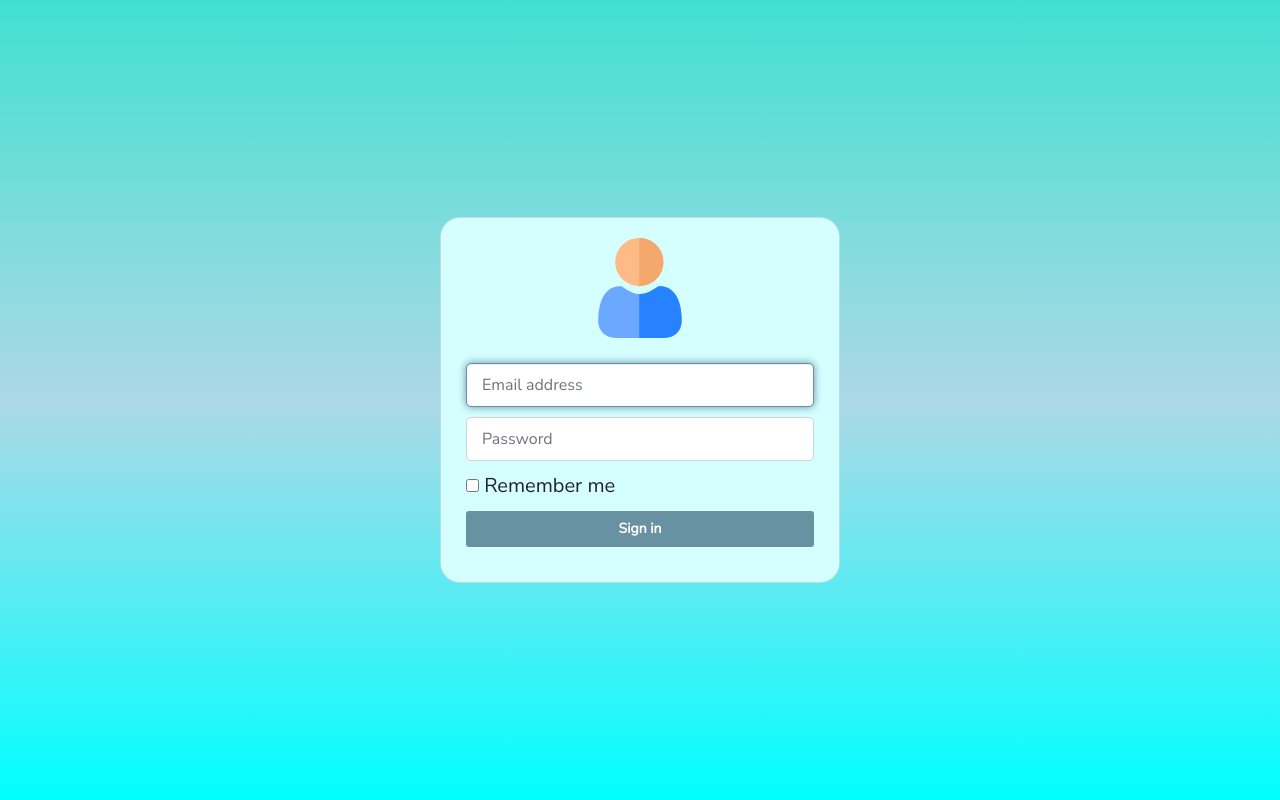
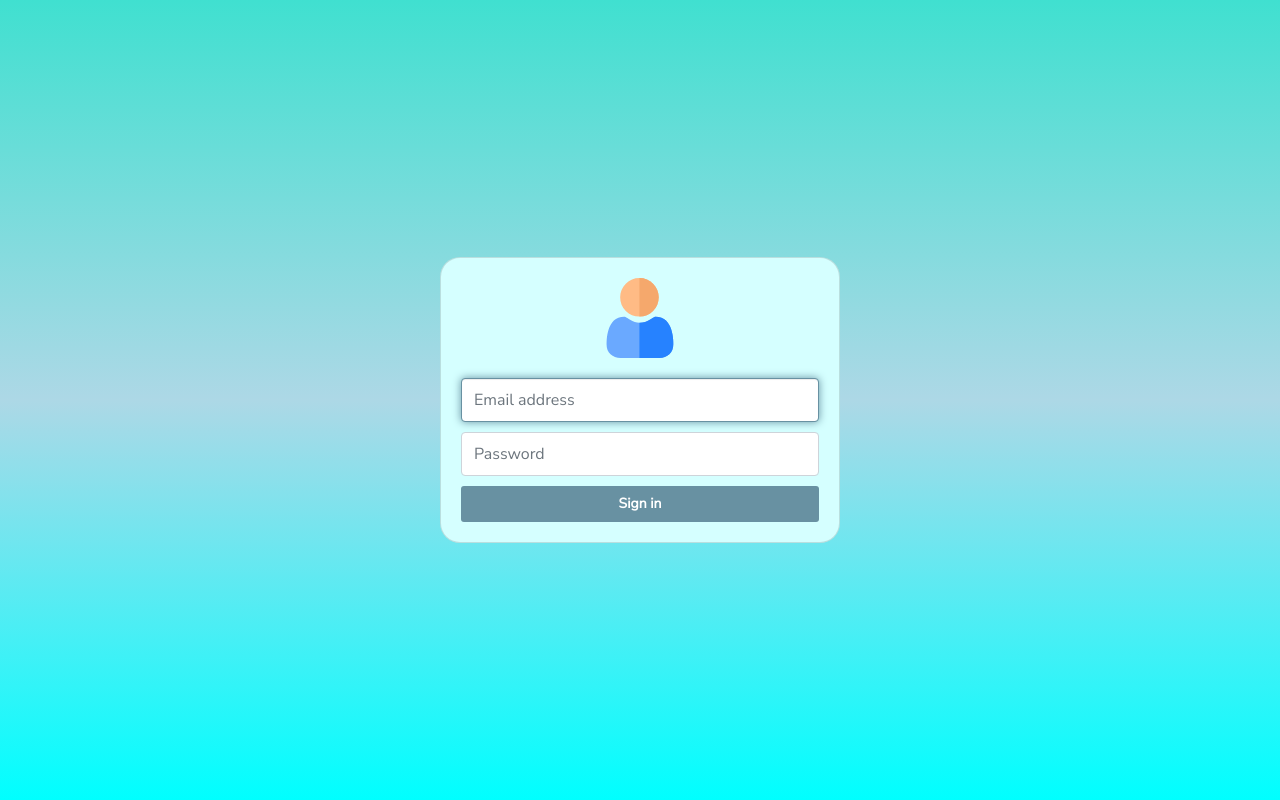
Before and after one commit to lilwani/task-manager, an Angular app: page / in a window 1280 px wide. Built offline with nearby package versions, Linux system fonts and the light colour scheme.

Commit message:
Minor updates

```diff
--- a/src/app/pages/login-page/login-page.component.css
+++ b/src/app/pages/login-page/login-page.component.css
@@ -3,30 +3,27 @@
     margin-left: auto;
     margin-right: auto;
     margin-top: 20px;
-    width: 25%;
+    width: 20%;
 }
 
 .card{
     background-color: rgb(213, 255, 255);
     border-radius: 20px;
+
 }
 
 .form-signin #inputEmail,
 .form-signin #inputPassword {
-    direction: ltr;
     height: 44px;
     font-size: 16px;
 }
 
 .form-signin input[type=email],
 .form-signin input[type=password],
-.form-signin input[type=text],
-.form-signin button {
+.form-signin input[type=text] {
     width: 100%;
     display: block;
     margin-bottom: 10px;
-    z-index: 1;
-    position: relative;
     -moz-box-sizing: border-box;
     -webkit-box-sizing: border-box;
     box-sizing: border-box;
@@ -42,7 +39,7 @@
 .btn.btn-signin {
     /*background-color: #4d90fe; */
     background-color: rgb(104, 145, 162);
-    /* background-color: linear-gradient(rgb(104, 145, 162), rgb(12, 97, 33));*/
+        /* background-color: linear-gradient(rgb(104, 145, 162), rgb(12, 97, 33));*/
     padding: 0px;
     font-weight: 700;
     font-size: 14px;
@@ -63,12 +60,6 @@
     background-color: rgb(12, 97, 33);
 }
 
-.forgot-password {
-    color: rgb(104, 145, 162);
+.form-signin button{
+    width: 100%;
 }
-
-.forgot-password:hover,
-.forgot-password:active,
-.forgot-password:focus{
-    color: rgb(12, 97, 33);
-}
--- a/src/app/pages/login-page/login-page.component.html
+++ b/src/app/pages/login-page/login-page.component.html
@@ -1,15 +1,10 @@
-<div class="card" style="width: 20rem;">
+<div class="card" style="width: 25rem;">
   <img src="../../../assets/static/user.svg" class="card-img-top profile-image">
   <div class="card-body">
     <form class="form-signin">
       <span id="reauth-email" class="reauth-email"></span>
       <input type="email" id="inputEmail" class="form-control" placeholder="Email address" required autofocus>
       <input type="password" id="inputPassword" class="form-control" placeholder="Password" required>
-      <div id="remember" class="checkbox">
-        <label>
-          <input type="checkbox" value="remember-me"> Remember me
-        </label>
-      </div>
       <button class="btn btn-lg btn-primary btn-block btn-signin" type="submit">Sign in</button>
     </form>
   </div>
--- a/src/styles.css
+++ b/src/styles.css
@@ -6,7 +6,6 @@
 
 html,body{
     font-family: 'Nunito Sans', sans-serif;
-    font-size: 20px;
     height: 100%;
     background-image: linear-gradient(turquoise, lightblue, aqua);
 }
```
